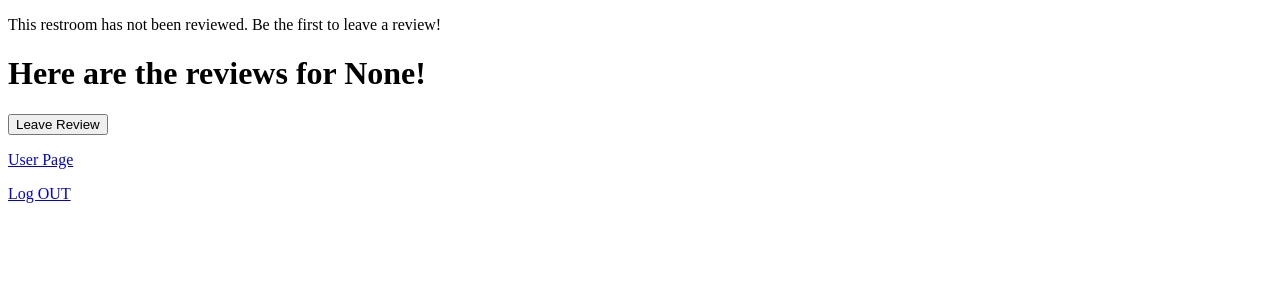
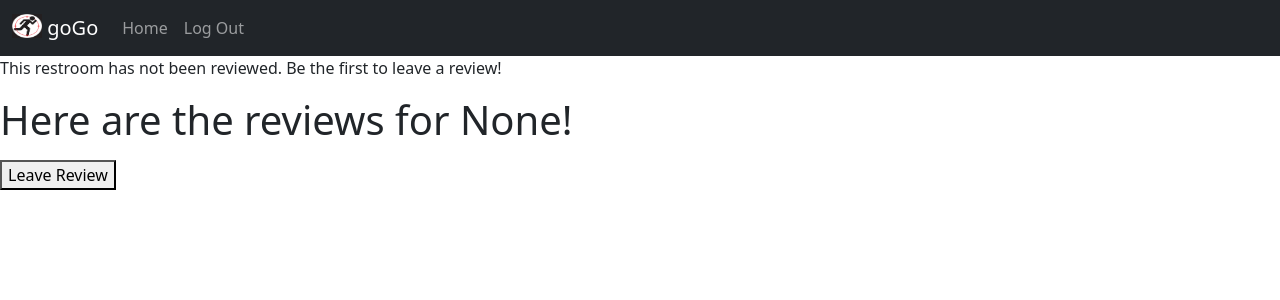
Before and after one commit to catalyst-777/goGo, a Flask app: page /all_restroom_reviews in a window 1280 px wide. Shown: the top 300 px of the page. Run offline with Flask 2, Linux system fonts and the light colour scheme; the visitor is signed in with stand-in values (Sample User, id 1); data that the repository does not hold is empty.

Commit message:
Add nav bar

```diff
--- a/static/js/map.js
+++ b/static/js/map.js
@@ -128,6 +128,10 @@
       userMarker = new google.maps.Marker({
         position: userLoc,
         title: 'You are Here!',
+        icon: {
+          url: '/static/img',
+          scaledSize: new google.maps.Size(50, 50),
+        },
         map: map,
       });
 
--- a/templates/base.html
+++ b/templates/base.html
@@ -3,6 +3,9 @@
   <head>
     <meta charset="utf-8">
     <meta name="viewport" content="width=device-width">
+
+    <!-- Bootstrap CSS -->
+    <link href="https://cdn.jsdelivr.net/npm/bootstrap@5.0.1/dist/css/bootstrap.min.css" rel="stylesheet" integrity="sha384-+0n0xVW2eSR5OomGNYDnhzAbDsOXxcvSN1TPprVMTNDbiYZCxYbOOl7+AMvyTG2x" crossorigin="anonymous">
     <title>
       {% block title %}{% endblock %}
     </title>
@@ -17,6 +20,8 @@
     {% block body %}{% endblock %}
 
     {% block after_body %}{% endblock %}
+    <!-- Bootstrap JavaScript Bundle with Popper (a Bootstrap dependency for popovers) -->
+    <script src="https://cdn.jsdelivr.net/npm/bootstrap@5.0.1/dist/js/bootstrap.bundle.min.js" integrity="sha384-gtEjrD/SeCtmISkJkNUaaKMoLD0//ElJ19smozuHV6z3Iehds+3Ulb9Bn9Plx0x4" crossorigin="anonymous"></script>
     <script src="http://code.jquery.com/jquery.js"></script>
   </body>
 </html>
--- a/templates/chosen_restroom_reviews.html
+++ b/templates/chosen_restroom_reviews.html
@@ -5,6 +5,23 @@
 {% endblock %}
 
 {% block body %}
+<nav class="navbar static-top navbar-expand-lg navbar-dark bg-dark" >
+    <div class="container-fluid">
+        <a class="navbar-brand" href="#">
+            <img src="/static/img/goGo_icon_cropped.png" alt="" width="30" height="24" class="d-inline-block align-text-top">
+            goGo
+          </a>
+      <button class="navbar-toggler" type="button" data-bs-toggle="collapse" data-bs-target="#navbarNavAltMarkup" aria-controls="navbarNavAltMarkup" aria-expanded="false" aria-label="Toggle navigation">
+        <span class="navbar-toggler-icon"></span>
+      </button>
+      <div class="collapse navbar-collapse" id="navbarNavAltMarkup">
+        <div class="navbar-nav">
+          <a class="nav-link" aria-current="page" href="user_page">Home</a>
+          <a class="nav-link" href="/log_out">Log Out</a>
+        </div>
+      </div>
+    </div>
+  </nav>
 {% for msg in get_flashed_messages() %}
       <p class="flash-msg">
         {{ msg }}
@@ -30,7 +47,4 @@
             <button type="submit" value="Submit "id="leave-review" class="{{bathroom_id}}">Leave Review</button>
         </form>
       <p></p>
-      <a href='/user_page'>User Page</a>
-      <p></p>
-      <a href='/log_out'>Log OUT</a>
 {% endblock %}
--- a/templates/homepage.html
+++ b/templates/homepage.html
@@ -9,11 +9,6 @@
     {% endfor %}
   <h1>Welcome!</h1>
 
-  <!-- <h2>Navigation</h2>
-  <ul>
-    <li><a href="/movies">View all movies</a></li>
-    <li><a href="/users">View all users</a></li>
-  </ul> -->
 
   <h2>Create an Account</h2>
   <form action="/users" method="POST">
```
Also changed, not shown: templates/review-form.html (+20 -0 lines), templates/user_page.html (+25 -4 lines).
